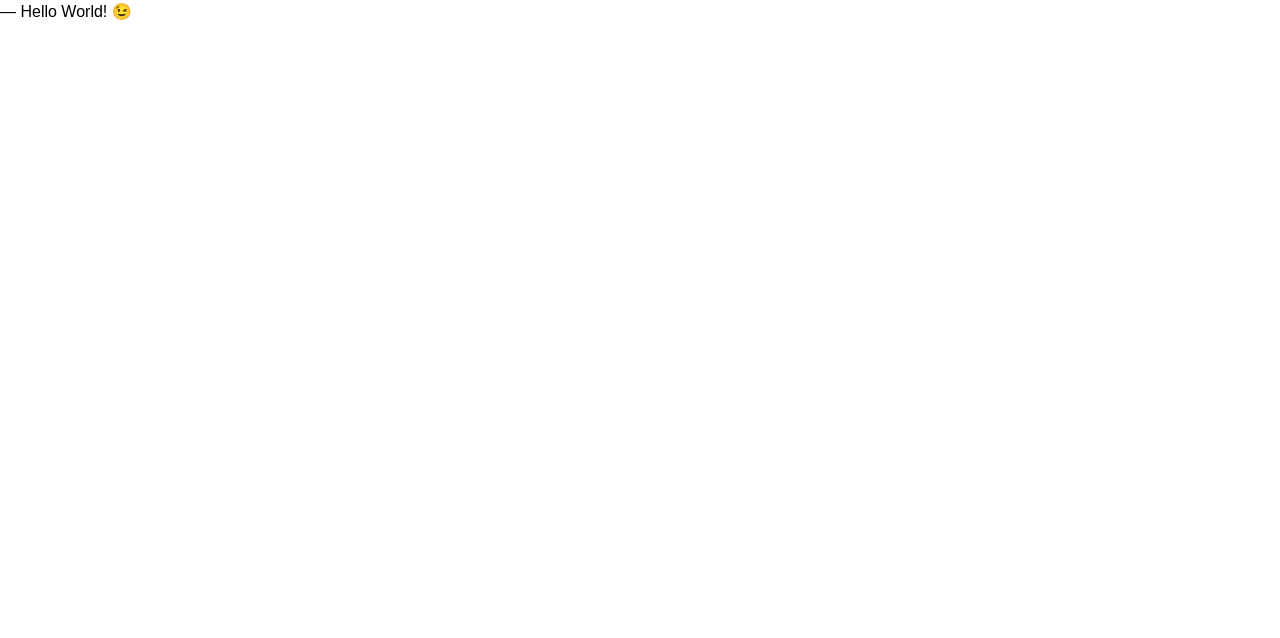
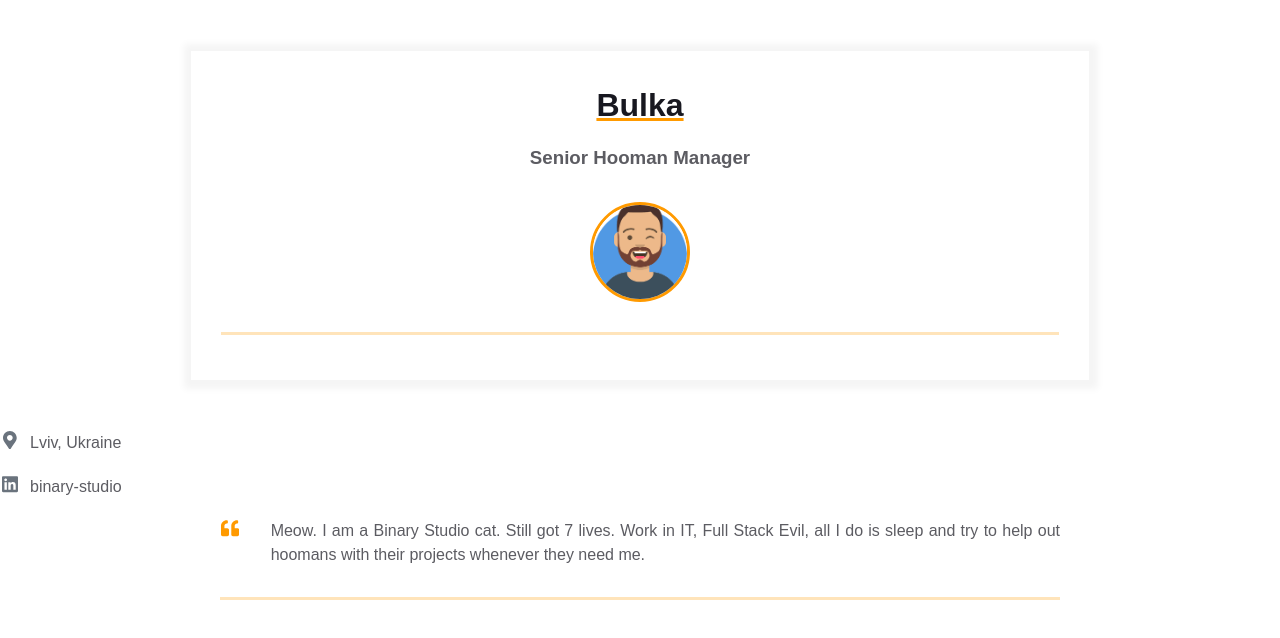
Before and after one commit to s2244/homepage, a plain HTML site: page index.html in a window 1280 px wide. Drawn offline with Linux system fonts and the light colour scheme.

Commit message:
Added patch/content/primary

```diff
--- a/index.html
+++ b/index.html
@@ -7,6 +7,65 @@
     <title>Résumé</title>
   </head>
   <body>
-    ― Hello World! &#x1F609;
-  </body>
+<main>
+  <div class="resume">
+    <div class="container">
+      <div class="resume__block">
+        <h1 class="contact-info__header">Bulka</h1>
+        <h3 class="contact-info__sub-header">Senior Hooman Manager</h3>
+
+        <div class="contact_info_container fh">
+          <div class="contact-info__block"></div>
+
+          <div class="contact-info__block contact-info__block--center">
+            <img class="contact-info__avatar" src="assets/avatar.png" alt="Avatar">
+          </div>
+
+          <div class="contact-info__block"></div>
+        </div>
+      </div>
+    </div>
+  </div>
+</main>
+
+<a href="" rel="author" class="contact-info__item">
+  <div class="contact-info__item-icon-wrapper">
+    <svg class="contact-info__item-icon" xmlns="http://www.w3.org/2000/svg" viewBox="0 0 384 512">
+      <path
+        d="M172.268 501.67C26.97 291.031 0 269.413 0 192 0 85.961 85.961 0 192 0s192 85.961 192 192c0 77.413-26.97 99.031-172.268 309.67-9.535 13.774-29.93 13.773-39.464 0zM192 272c44.183 0 80-35.817 80-80s-35.817-80-80-80-80 35.817-80 80 35.817 80 80 80z">
+      </path>
+    </svg>
+  </div>
+  <span>Lviv, Ukraine</span>
+</a>
+
+<a href="https://ua.linkedin.com/company/binary-studio_241166" rel="author" class="contact-info__item">
+  <div class="contact-info__item-icon-wrapper">
+    <svg class="contact-info__item-icon" xmlns="http://www.w3.org/2000/svg" viewBox="0 0 448 512">
+      <path
+        d="M416 32H31.9C14.3 32 0 46.5 0 64.3v383.4C0 465.5 14.3 480 31.9 480H416c17.6 0 32-14.5 32-32.3V64.3c0-17.8-14.4-32.3-32-32.3zM135.4 416H69V202.2h66.5V416zm-33.2-243c-21.3 0-38.5-17.3-38.5-38.5S80.9 96 102.2 96c21.2 0 38.5 17.3 38.5 38.5 0 21.3-17.2 38.5-38.5 38.5zm282.1 243h-66.4V312c0-24.8-.5-56.7-34.5-56.7-34.6 0-39.9 27-39.9 54.9V416h-66.4V202.2h63.7v29.2h.9c8.9-16.8 30.6-34.5 62.9-34.5 67.2 0 79.7 44.3 79.7 101.9V416z">
+      </path>
+    </svg>
+  </div>
+  <span>binary-studio</span>
+</a>
+<div class="container">
+  <div class="resume__block">
+    <div class="intro">
+      <div class="intro__icon-wrapper">
+        <svg class="intro__icon" xmlns="http://www.w3.org/2000/svg" viewBox="0 0 512 512">
+          <path
+            d="M464 256h-80v-64c0-35.3 28.7-64 64-64h8c13.3 0 24-10.7 24-24V56c0-13.3-10.7-24-24-24h-8c-88.4 0-160 71.6-160 160v240c0 26.5 21.5 48 48 48h128c26.5 0 48-21.5 48-48V304c0-26.5-21.5-48-48-48zm-288 0H96v-64c0-35.3 28.7-64 64-64h8c13.3 0 24-10.7 24-24V56c0-13.3-10.7-24-24-24h-8C71.6 32 0 103.6 0 192v240c0 26.5 21.5 48 48 48h128c26.5 0 48-21.5 48-48V304c0-26.5-21.5-48-48-48z">
+          </path>
+        </svg>
+      </div>
+      <p class="intro_text">Meow.
+        I am a Binary Studio cat. Still got 7 lives. Work in IT, Full Stack Evil,
+        all I do is sleep and try to help out hoomans with their projects whenever
+        they need me.
+      </p>
+    </div>
+  </div>
+</div>
+</body>
 </html>
```
Also changed, not shown: assets/avatar.png (added).
